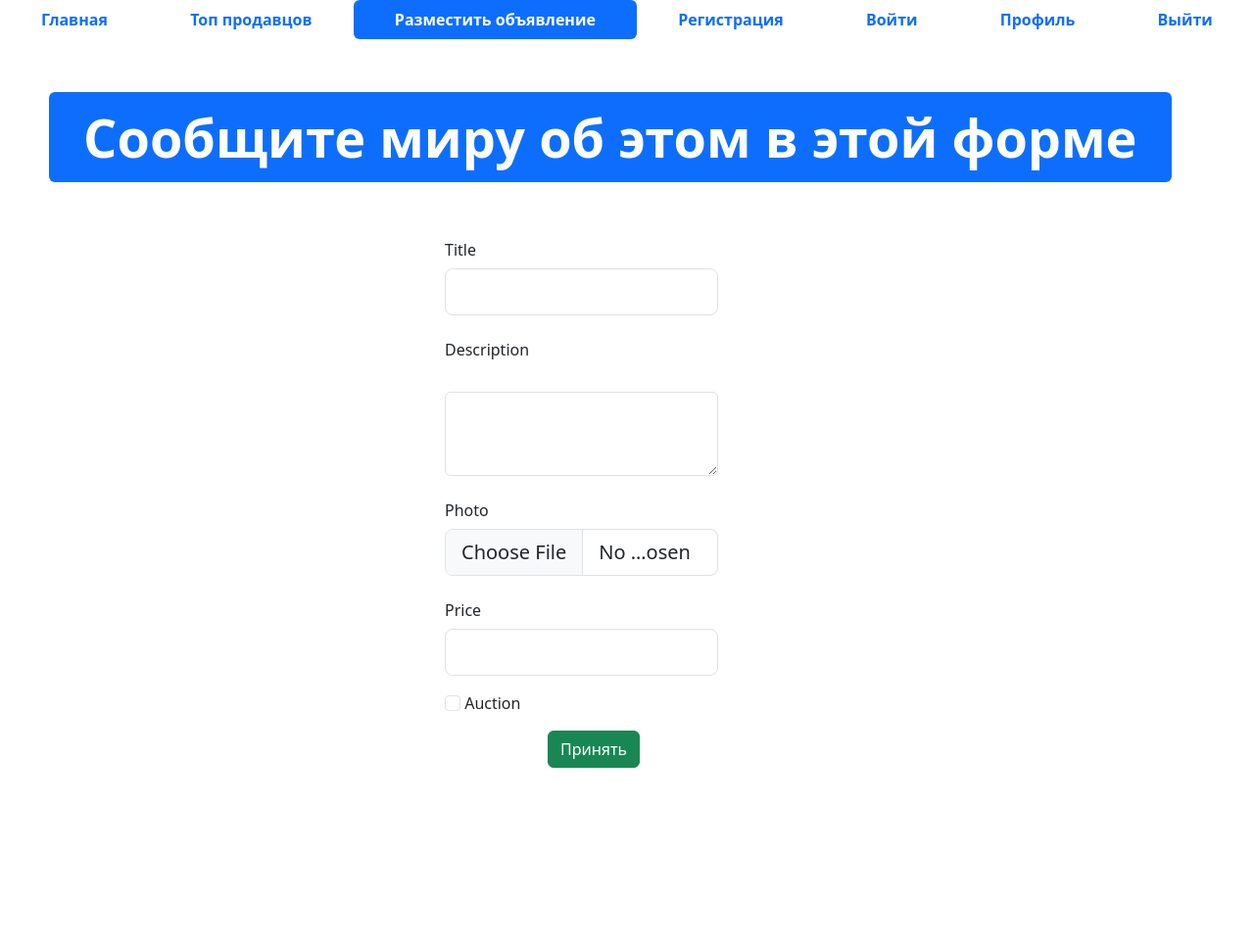
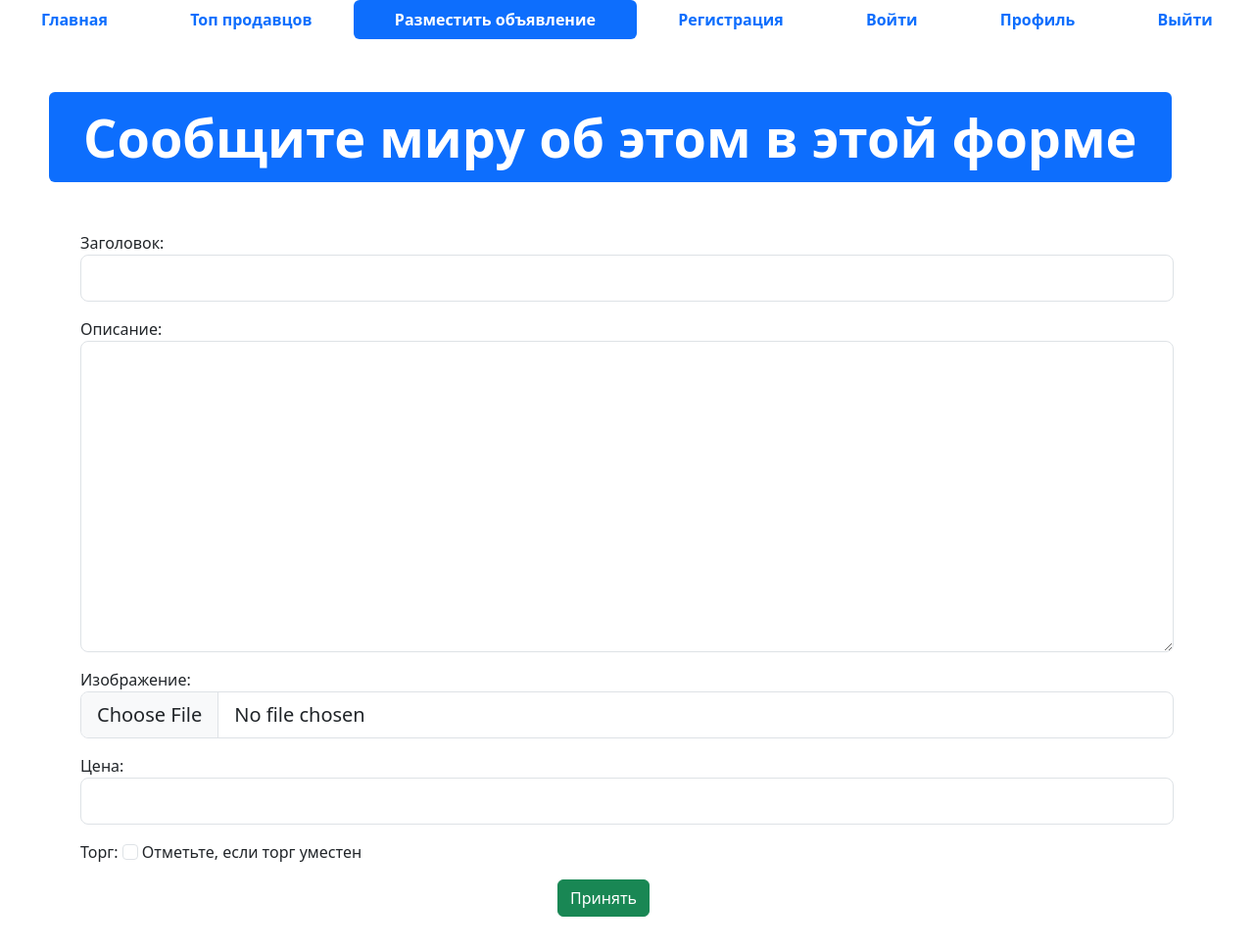
Before and after one commit to SOulRaiD/Homework-4, a Django app: template advertisements/templates/advertisement-post.html in a window 1280 px wide; the page is wider, and only the part inside the window is pictured. Shown: that part at 98% size. Before the commit the page ends 784 px from the top of that part, so only its background shows below. Run offline with Django 4.2, Linux system fonts and the light colour scheme; the template is opened without the code that fills it: values that come from a table or form of the project are taken from there, others are empty; some libraries are stand-ins or nearby versions.

Commit message:
Homework-10

```diff
--- /dev/null
+++ b/advertisements/app_adv/forms.py
@@ -0,0 +1,24 @@
+from django import forms
+from django.core.exceptions import ValidationError
+
+from .models import Advertisement
+
+
+class AdvertisementForm(forms.ModelForm):
+    def __init__(self, *args, **kwargs):
+        super().__init__(*args, **kwargs)
+        self.fields['title'].widget.attrs['class'] = 'form-control form-control-lg'
+        self.fields['description'].widget.attrs['class'] = 'form-control form-control-lg'
+        self.fields['image'].widget.attrs['class'] = 'form-control form-control-lg'
+        self.fields['price'].widget.attrs['class'] = 'form-control form-control-lg'
+        self.fields['auction'].widget.attrs['class'] = 'form-check-input'
+
+    class Meta:
+        model = Advertisement
+        fields = ("title", "description", "image", "price", "auction")
+
+    def clean_title(self):
+        title = self.cleaned_data['title']
+        if title.startswith('?'):
+            raise ValidationError('Заголовок не может начинаться с вопросительного знака.')
+        return title
--- a/advertisements/app_adv/urls.py
+++ b/advertisements/app_adv/urls.py
@@ -1,7 +1,8 @@
 from django.urls import path
-from .views import index, top_sellers
+from .views import index, top_sellers, advertisement_post
 
 urlpatterns = [
     path('',index, name='main-page'),
-    path('top-sellers/',top_sellers, name='top-sellers')
+    path('top-sellers/',top_sellers, name='top-sellers'),
+    path('advertisement-post/', advertisement_post, name='adv-post')
 ]
--- a/advertisements/templates/advertisement-post.html
+++ b/advertisements/templates/advertisement-post.html
@@ -1,31 +1,25 @@
-<!DOCTYPE html>
-<html lang="en">
+{% extends 'base.html' %}
+{% load static %}
 
-<head>
-  <meta charset="UTF-8">
-  <meta http-equiv="X-UA-Compatible" content="IE=edge">
-  <meta name="viewport" content="width=device-width, initial-scale=1.0">
-  <link rel="shortcut icon" href="img/favicon.ico" type="image/x-icon">
-  <link href="css/bootstrap.min.css" rel="stylesheet">
-  <link rel="stylesheet" href="css/fontello.css">
-  <title>Advertisement-post</title>
-</head>
+{% block title %}
+Разместить объявление
+{% endblock %}
 
-<body>
+{% block body %}
 
 
   <ul class="nav nav-pills sticky-top bg-white nav-fill">
     <li class="nav-item">
-      <a class="nav-link" href="index.html">
+      <a class="nav-link" href="{% url 'main-page' %}">
         <span style="font-weight: bold;">Главная</span>
       </a>
     </li>
     <li class="nav-item">
-      <a class="nav-link" href="top-sellers.html"><span style="font-weight: bold;">Топ продавцов</span>
+      <a class="nav-link" href="{% url 'top-sellers' %}"><span style="font-weight: bold;">Топ продавцов</span>
       </a>
     </li>
     <li class="nav-item">
-      <a class="nav-link active" aria-current="page" href="advertisement-post.html">
+      <a class="nav-link active" aria-current="page" href="{% url 'adv-post' %}">
         <span style="font-weight: bold;">Разместить объявление</span>
       </a>
     </li>
@@ -58,48 +52,12 @@
     </div>
   </div>
   <div class="container">
-    <form method="post">
+    <form method="post" enctype="multipart/form-data">
+      {% csrf_token %}
       <div class="row mb-3">
         <div class="col">
-          <label class="col-sm-4 col-form-label offset-4">Title</label>
-          <div class="col-sm-4 offset-4 w-25">
-            <input type="text" class="form-control form-control-lg">
-          </div>
+          {{ form.as_p }}
         </div>
-      </div>
-      <div class="row mb-3">
-        <div class="col">
-          <label class="col-sm-4 col-form-label offset-4">Description</label>
-          <div class="col-sm-4 offset-4 w-25">
-              <label for="" class="form-label"></label>
-              <textarea class="form-control" name="" id="" rows="3"></textarea>
-          </div>
-        </div>
-      </div>
-      <div class="row mb-3">
-        <div class="col">
-          <label class="col-sm-4 col-form-label offset-4">Photo</label>
-          <div class="col-sm-4 offset-4 w-25">
-            <input type="file" class="form-control form-control-lg">
-          </div>
-        </div>
-      </div>
-      <div class="row mb-3">
-        <div class="col">
-          <label class="col-sm-4 col-form-label offset-4">Price</label>
-          <div class="col-sm-4 offset-4 w-25">
-            <input type="text" class="form-control form-control-lg">
-          </div>
-        </div>
-      </div>
-      <div class="row mb-3">
-        <div class="col">
-          <div class="offset-4 w-25">
-            <input type="checkbox" class="form-check-input">
-            <label class="form-check-label">Auction</label>
-          </div>
-        </div>
-      </div>
       <div class="row mb-3 offset-sm-5">
         <div class="col">
           <button type="submit" class="btn btn-success">Принять</button>
@@ -107,6 +65,4 @@
       </div>
     </form>
   </div>
-  <script src="js/bootstrap.bundle.min.js"></script>
-</body>
-</html>
+{% endblock %}
--- a/advertisements/templates/index.html
+++ b/advertisements/templates/index.html
@@ -17,7 +17,7 @@
     </a>
   </li>
   <li class="nav-item">
-    <a class="nav-link" href="advertisement-post.html">
+    <a class="nav-link" href="{% url 'adv-post' %}">
       <span style="font-weight: bold;">Разместить объявление</span>
     </a>
   </li>
--- a/advertisements/templates/top-sellers.html
+++ b/advertisements/templates/top-sellers.html
@@ -17,7 +17,7 @@
       </a>
     </li>
     <li class="nav-item">
-      <a class="nav-link" href="advertisement-post.html">
+      <a class="nav-link" href="{% url 'adv-post' %}">
         <span style="font-weight: bold;">Разместить объявление</span>
       </a>
     </li>
```
Also changed, not shown: advertisements/app_adv/views.py (+18 -1 lines), advertisements/db.sqlite3, advertisements/media/advertisements/взмах.jpg (added), advertisements/media/advertisements/каз.png (added), advertisements/media/advertisements/недоверие.jpg (added), advertisements/media/advertisements/но_все_равно.jpg (added), advertisements/media/advertisements/работа.jpg (added), advertisements/media/advertisements/работы_нету.webp (added), advertisements/media/advertisements/сато.jpeg (added).
